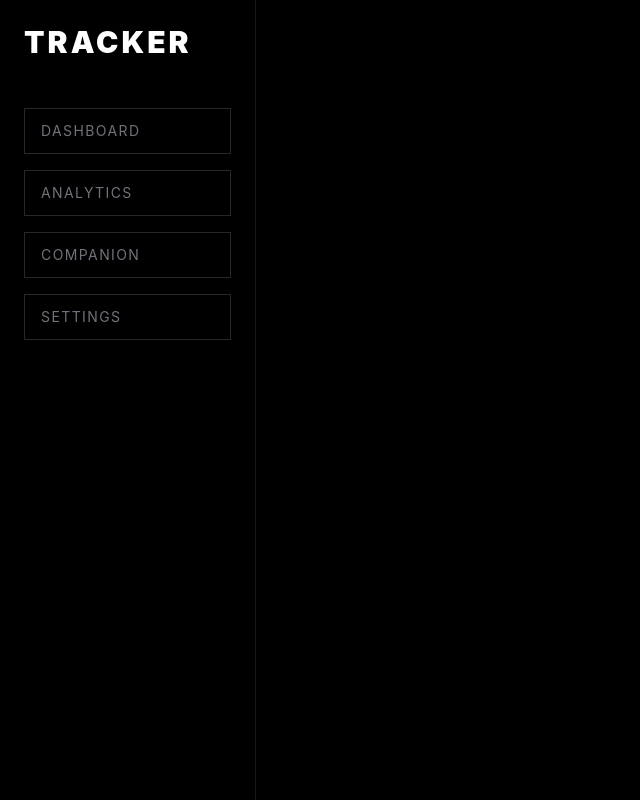
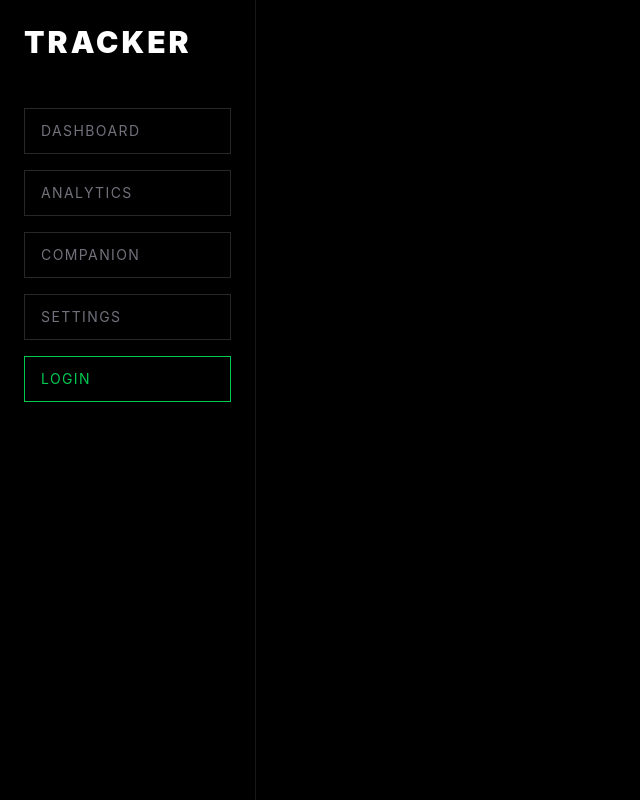
Before and after one commit to Apollo35/tracker-app-v1, a React (Vite) app: page /login in a window 1280 px wide. Shown: the whole page, without its empty margins (0-640 px from the left). Built offline with nearby package versions, Linux system fonts and the light colour scheme.

Commit message:
feat: setup supabase foundation and auth architecture

```diff
--- a/package.json
+++ b/package.json
@@ -10,6 +10,7 @@
     "preview": "vite preview"
   },
   "dependencies": {
+    "@supabase/supabase-js": "^2.108.2",
     "@tailwindcss/vite": "^4.3.0",
     "react": "^19.2.6",
     "react-dom": "^19.2.6",
--- a/src/App.jsx
+++ b/src/App.jsx
@@ -27,6 +27,7 @@ import DashboardPage from "./pages/DashboardPage";
 import AnalyticsPage from "./pages/AnalyticsPage";
 import CompanionPage from "./pages/CompanionPage";
 import SettingsPage from "./pages/SettingsPage";
+import LoginPage from "./pages/LoginPage";
 
 function App() {
   const [habits, setHabits] = useState(() => {
--- a/src/components/Sidebar.jsx
+++ b/src/components/Sidebar.jsx
@@ -50,6 +50,16 @@ function Sidebar() {
         >
           Settings
         </Link>
+        <Link
+          to="/login"
+          className={`block w-full px-4 py-3 text-left uppercase tracking-widest text-sm transition ${
+            location.pathname === "/login"
+              ? "border border-green-500 text-green-500"
+              : "border border-zinc-800 text-zinc-500 hover:border-zinc-600 hover:text-white"
+          }`}
+        >
+          Login
+        </Link>
       </div>
     </div>
   );
--- /dev/null
+++ b/src/pages/LoginPage.jsx
@@ -0,0 +1,13 @@
+function LoginPage() {
+  return (
+    <div className="flex min-h-screen items-center justify-center bg-black text-white">
+      <div className="border border-zinc-800 p-8 w-full max-w-md">
+        <h1 className="text-3xl font-black uppercase mb-6">Login</h1>
+
+        <p className="text-zinc-500">Auth System Coming Soon</p>
+      </div>
+    </div>
+  );
+}
+
+export default LoginPage;
--- /dev/null
+++ b/src/services/authService.js
@@ -0,0 +1,33 @@
+import { supabase } from "./supabaseService";
+
+export async function signUp(
+  email,
+  password
+) {
+  return await supabase.auth.signUp({
+    email,
+    password,
+  });
+}
+
+export async function signIn(
+  email,
+  password
+) {
+  return await supabase.auth.signInWithPassword({
+    email,
+    password,
+  });
+}
+
+export async function signOut() {
+  return await supabase.auth.signOut();
+}
+
+export async function getCurrentUser() {
+  const {
+    data: { user },
+  } = await supabase.auth.getUser();
+
+  return user;
+}
--- /dev/null
+++ b/src/services/src/services/supabaseService.js
@@ -0,0 +1,13 @@
+import { createClient } from "@supabase/supabase-js";
+
+const supabaseUrl =
+  import.meta.env.VITE_SUPABASE_URL;
+
+const supabaseAnonKey =
+  import.meta.env.VITE_SUPABASE_ANON_KEY;
+
+export const supabase =
+  createClient(
+    supabaseUrl,
+    supabaseAnonKey
+  );
```
Also changed, not shown: 2 other files (tests, documents, lock files or other folders).
